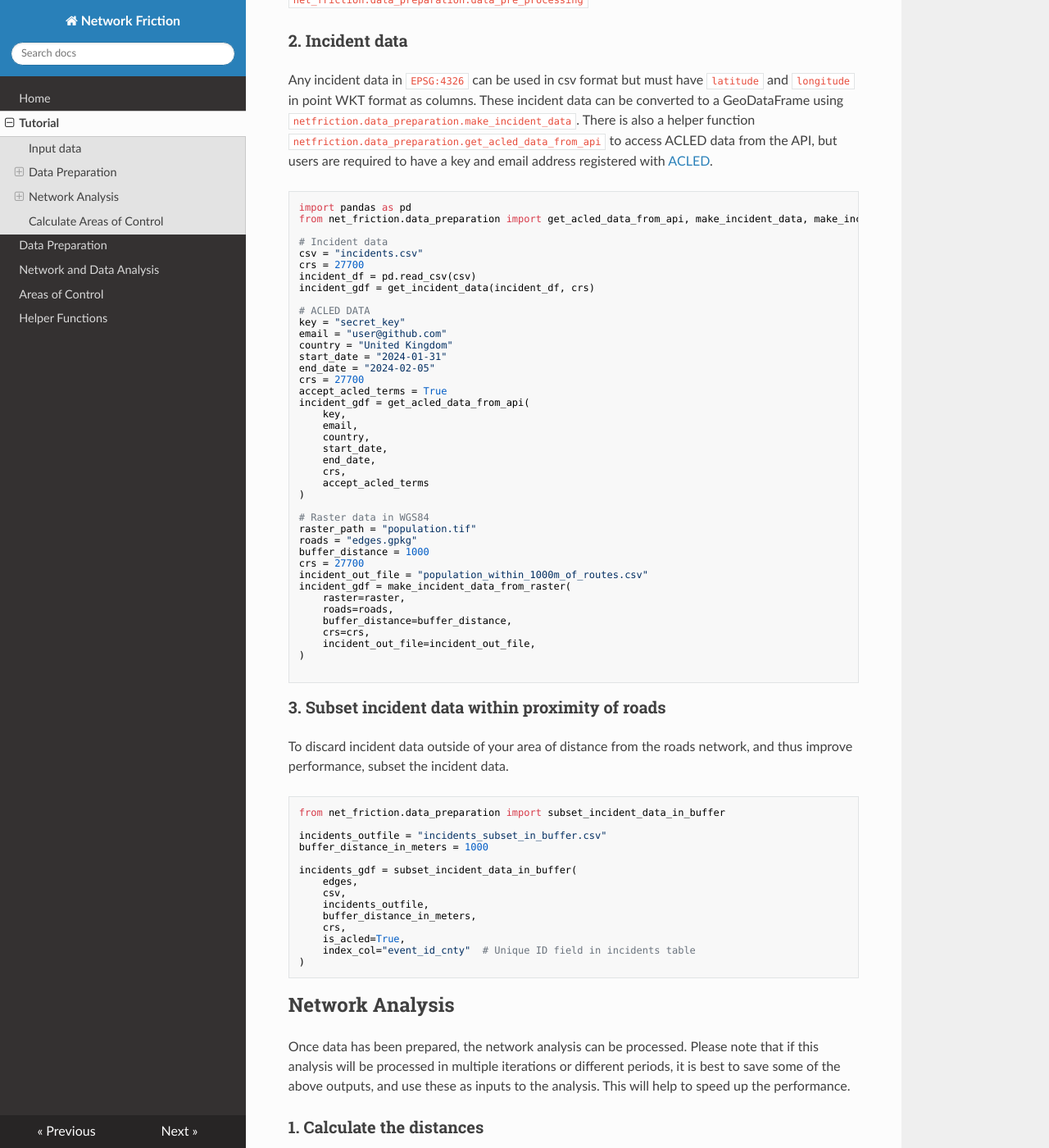
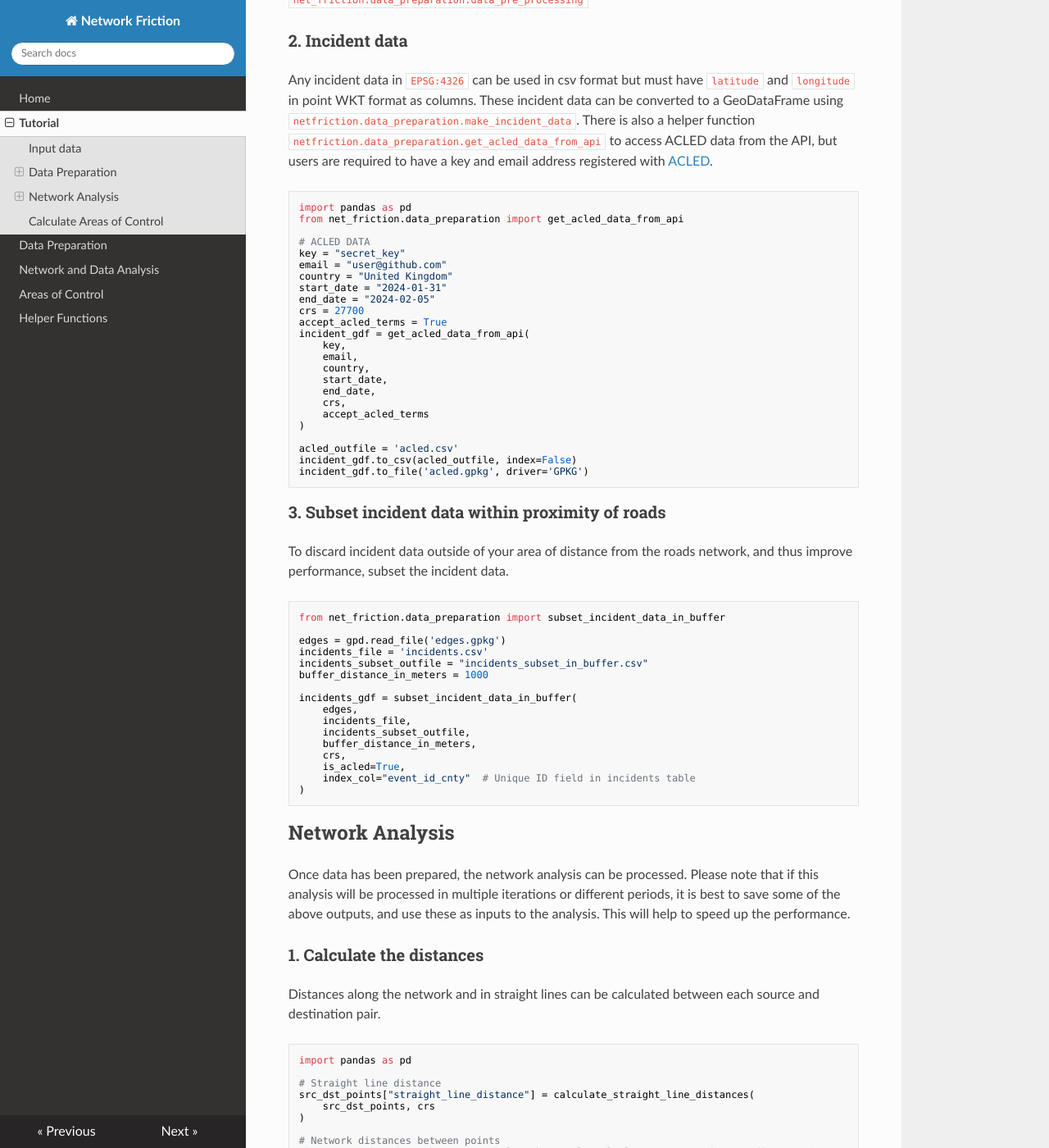
Before and after one commit to GISRedeDev/PyNetworkFriction, an MkDocs documentation site: the page built from docs/tutorial.md, in a window 1280 px wide and 1400 px high, scrolled down 1898 px. Shown: the whole window at 82% size. Built offline with MkDocs 1.6.1, drawn with Linux system fonts in a browser that asks for light colours; nearby versions of some CDN libraries.

Commit message:
review acled download and subset in tutorial

````diff
--- a/docs/tutorial.md
+++ b/docs/tutorial.md
@@ -77,13 +77,7 @@ Any incident data in `EPSG:4326` can be used in csv format but must have `latitu
 
 ```python
 import pandas as pd
-from net_friction.data_preparation import get_acled_data_from_api, make_incident_data, make_incident_data_from_raster
-
-# Incident data
-csv = "incidents.csv"
-crs = 27700
-incident_df = pd.read_csv(csv)
-incident_gdf = get_incident_data(incident_df, crs)
+from net_friction.data_preparation import get_acled_data_from_api
 
 # ACLED DATA
 key = "secret_key"
@@ -103,20 +97,9 @@ incident_gdf = get_acled_data_from_api(
     accept_acled_terms
 )
 
-# Raster data in WGS84
-raster_path = "population.tif"
-roads = "edges.gpkg"
-buffer_distance = 1000
-crs = 27700
-incident_out_file = "population_within_1000m_of_routes.csv"
-incident_gdf = make_incident_data_from_raster(
-    raster=raster,
-    roads=roads,
-    buffer_distance=buffer_distance,
-    crs=crs,
-    incident_out_file=incident_out_file,
-)
-
+acled_outfile = 'acled.csv'
+incident_gdf.to_csv(acled_outfile, index=False)
+incident_gdf.to_file('acled.gpkg', driver='GPKG')
 ```
 
 ### 3. Subset incident data within proximity of roads
@@ -125,13 +108,15 @@ To discard incident data outside of your area of distance from the roads network
 ```python
 from net_friction.data_preparation import subset_incident_data_in_buffer
 
-incidents_outfile = "incidents_subset_in_buffer.csv"
+edges = gpd.read_file('edges.gpkg')
+incidents_file = 'incidents.csv'
+incidents_subset_outfile = "incidents_subset_in_buffer.csv"
 buffer_distance_in_meters = 1000
 
 incidents_gdf = subset_incident_data_in_buffer(
     edges,
-    csv,
-    incidents_outfile,
+    incidents_file,
+    incidents_subset_outfile,
     buffer_distance_in_meters,
     crs,
     is_acled=True,
````
